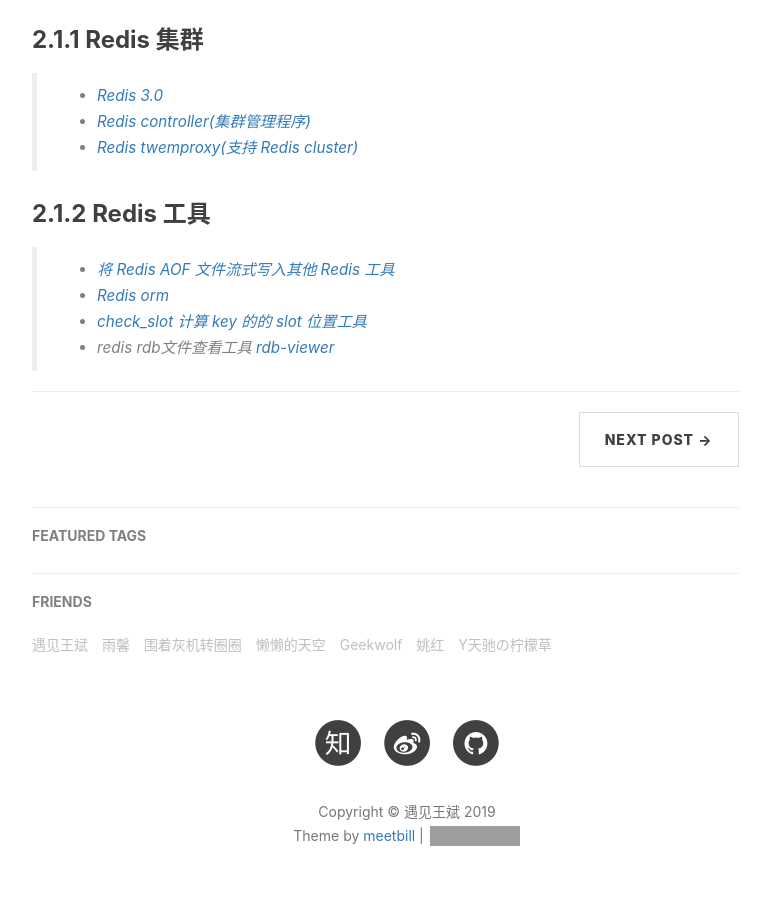
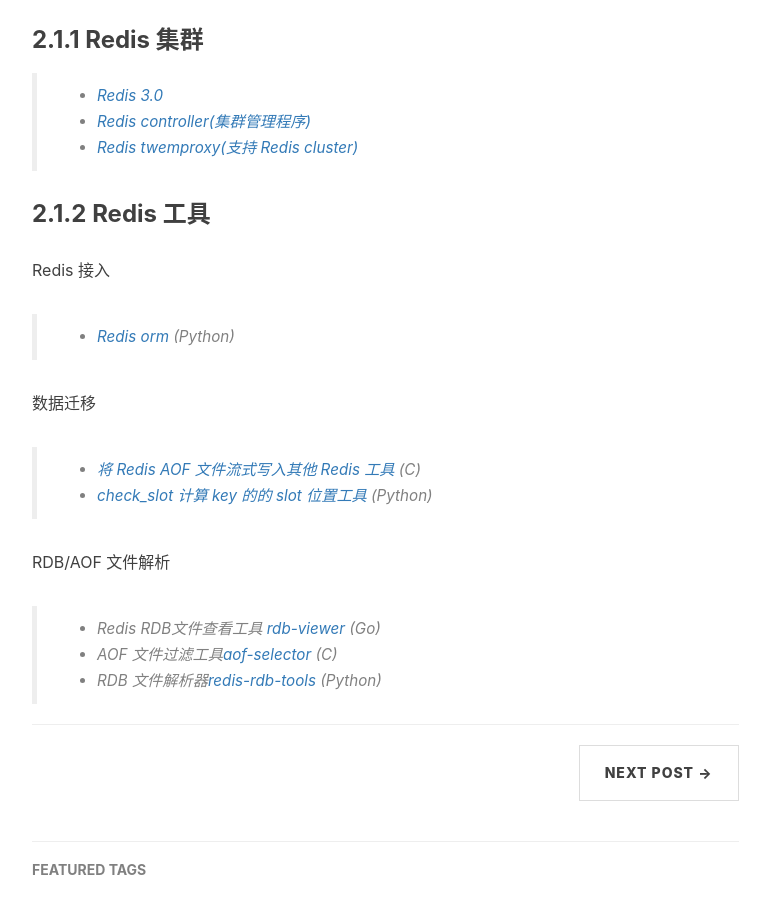
Before and after one commit to meetbill/meetbill.github.io, a Jekyll site: the page built from _posts/2016-05-31-db.md, in a window 1280 px wide and 900 px high, scrolled down 836 px. Shown: the whole window, without its empty margins (233-1003 px from the left). Built offline with Jekyll 4.4.1, drawn with Linux system fonts in a browser that asks for light colours; nearby versions of some CDN libraries; comment, search, counter and statistics services are not loaded; grey boxes are pictures that could not be loaded.

Commit message:
[Changed]:update db redis tools

```diff
--- a/_posts/2016-05-31-db.md
+++ b/_posts/2016-05-31-db.md
@@ -27,7 +27,18 @@
 > * [Redis twemproxy(支持 Redis cluster)](https://github.com/meetbill/r3proxy)
 
 ### 2.1.2 Redis 工具
-> * [将 Redis AOF 文件流式写入其他 Redis 工具](https://github.com/meetbill/redis-replay-aof)
-> * [Redis orm](https://github.com/meetbill/redis-orm)
-> * [check_slot 计算 key 的的 slot 位置工具](https://github.com/meetbill/check_slot)
-> * redis rdb文件查看工具 [rdb-viewer](https://github.com/meetbill/rdb-viewer)
+
+Redis 接入
+
+> * [Redis orm](https://github.com/meetbill/redis-orm) (Python)
+
+数据迁移
+
+> * [将 Redis AOF 文件流式写入其他 Redis 工具](https://github.com/meetbill/redis-replay-aof) (C)
+> * [check_slot 计算 key 的的 slot 位置工具](https://github.com/meetbill/check_slot) (Python)
+
+RDB/AOF 文件解析
+
+> * Redis RDB文件查看工具 [rdb-viewer](https://github.com/meetbill/rdb-viewer) (Go)
+> * AOF 文件过滤工具[aof-selector](https://github.com/meetbill/aof-selector) (C)
+> * RDB 文件解析器[redis-rdb-tools](https://github.com/meetbill/redis-rdb-tools) (Python)
```
Also changed, not shown: _posts/2016-05-31-note.md (+1 -1 lines), _posts/2017-07-21-cloud.md (+1 -1 lines).
